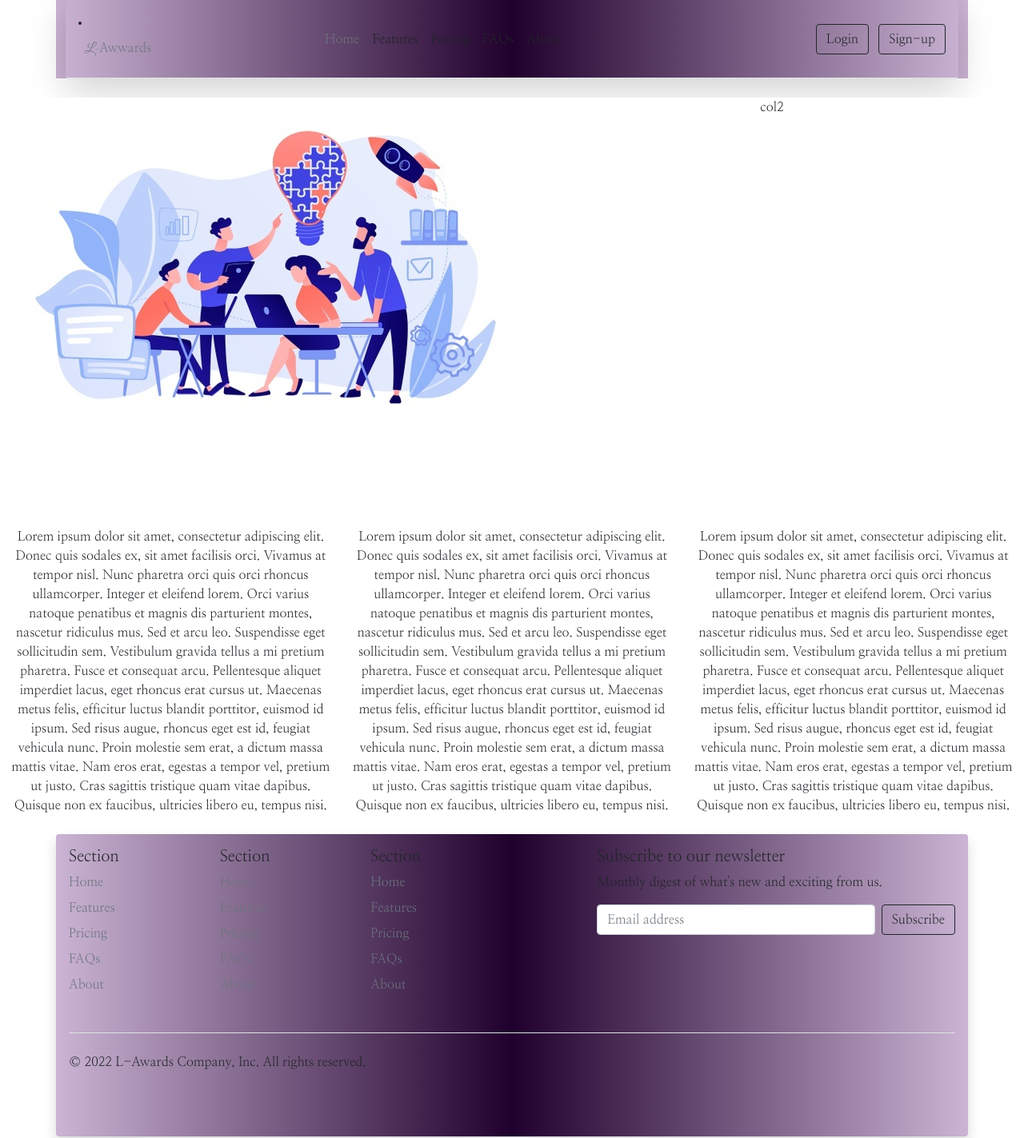
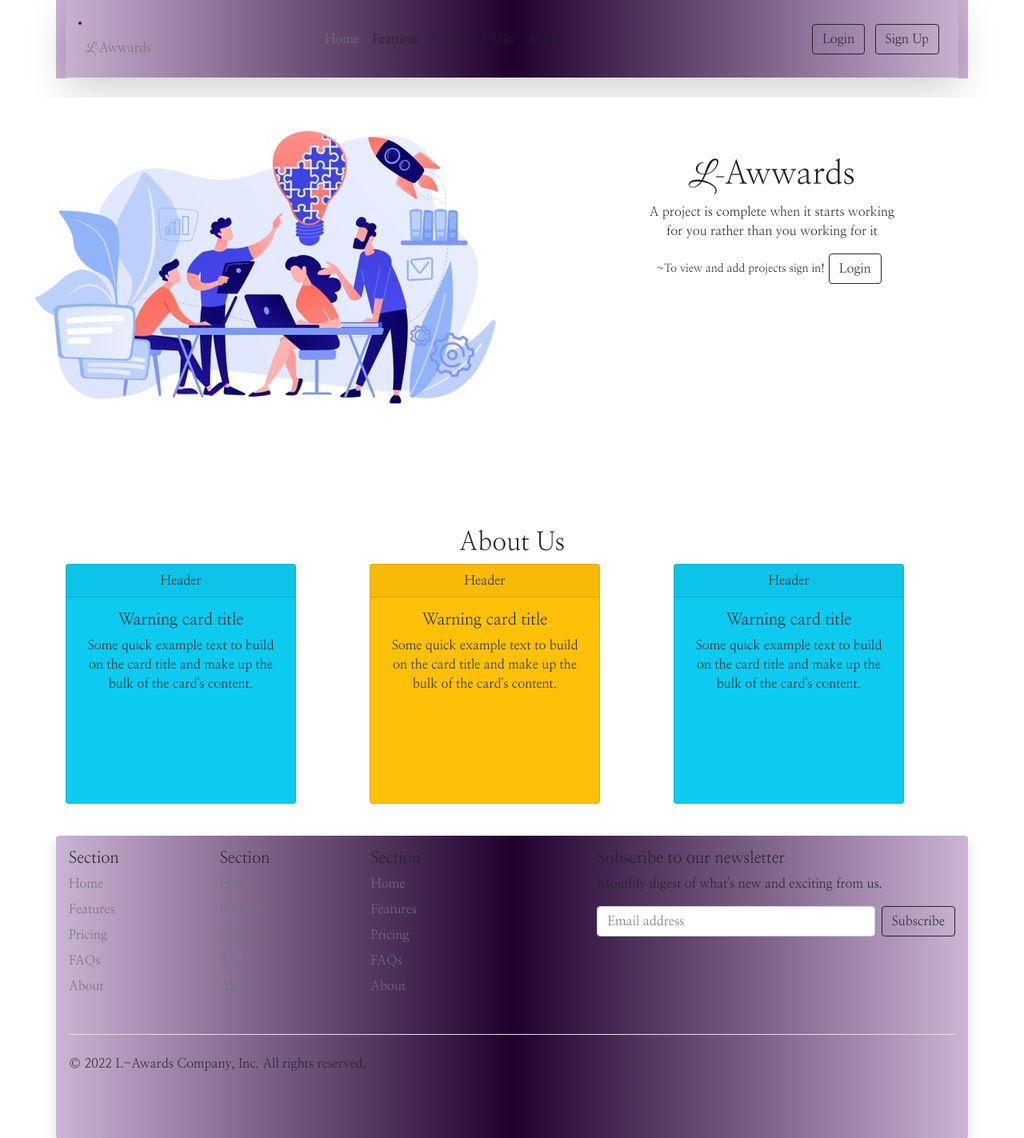
Before and after one commit to Liz-Adhiambo/awwards, a Django app: template users/templates/landing.html in a window 1280 px wide. Shown: the top 1423 px of the page at 80% size. Run offline with Django 3.2, Linux system fonts and the light colour scheme; the template is opened without the code that fills it, so the values that code supplies are empty; some libraries are stand-ins or nearby versions; some web fonts are replaced.

Commit message:
Added signin and login url to landing navbar

```diff
--- a/users/templates/landing.html
+++ b/users/templates/landing.html
@@ -14,8 +14,8 @@
       </ul>
 
       <div class="col-md-3 text-end">
-        <button type="button" class="btn btn-outline-dark me-2">Login</button>
-        <button type="button" class="btn btn-outline-dark">Sign-up</button>
+        <a href={% url 'signin' %}><button type="button" class="btn btn-outline-dark me-2">Login</button></a>
+        <a href={% url 'signup' %}><button type="button" class="btn btn-outline-dark me-2">Sign Up</button></a>
       </div>
     </header>
   </div>
@@ -24,10 +24,16 @@
   <div class="container-fluid " id="h-page">
         <div class='row'>
             <div class='col'>
-                <img src='/images/image2.jpg' alt='image' style='width:500px height:300px'>
+                <img src={% static 'images/image2.jpg'%} alt='image' style='width:500px height:300px'>
             </div>
             <div class='col'>
-                col2
+                <br>
+                <br>
+                <br>
+                <h1><span class='logo'>L-</span>Awwards</h1>
+                <p>A project is complete when it starts working <br>for you rather than you working for it</p>
+                <small>~To view and add projects sign in!</small>
+                <a href={% url 'signin' %}><button type="button" class="btn btn-outline-dark me-2">Login</button></a>
 
             </div>
         </div>
@@ -40,18 +46,36 @@
   <br>
 
 
-  <div class="container-fluid " id="h-page">
+  <div class="container " id="h-page">
+    <h2>About Us</h2>
     <div class='row'>
         <div class='col'>
-            Lorem ipsum dolor sit amet, consectetur adipiscing elit. Donec quis sodales ex, sit amet facilisis orci. Vivamus at tempor nisl. Nunc pharetra orci quis orci rhoncus ullamcorper. Integer et eleifend lorem. Orci varius natoque penatibus et magnis dis parturient montes, nascetur ridiculus mus. Sed et arcu leo. Suspendisse eget sollicitudin sem. Vestibulum gravida tellus a mi pretium pharetra. Fusce et consequat arcu. Pellentesque aliquet imperdiet lacus, eget rhoncus erat cursus ut. Maecenas metus felis, efficitur luctus blandit porttitor, euismod id ipsum. Sed risus augue, rhoncus eget est id, feugiat vehicula nunc. Proin molestie sem erat, a dictum massa mattis vitae. Nam eros erat, egestas a tempor vel, pretium ut justo. Cras sagittis tristique quam vitae dapibus. Quisque non ex faucibus, ultricies libero eu, tempus nisi.
+            <div class="card text-dark bg-info mb-3" style="max-width: 18rem;">
+                <div class="card-header">Header</div>
+                <div class="card-body">
+                  <h5 class="card-title">Warning card title</h5>
+                  <p class="card-text">Some quick example text to build on the card title and make up the bulk of the card's content.</p>
+                </div>
+              </div>
         </div>
         <div class='col'>
-            Lorem ipsum dolor sit amet, consectetur adipiscing elit. Donec quis sodales ex, sit amet facilisis orci. Vivamus at tempor nisl. Nunc pharetra orci quis orci rhoncus ullamcorper. Integer et eleifend lorem. Orci varius natoque penatibus et magnis dis parturient montes, nascetur ridiculus mus. Sed et arcu leo. Suspendisse eget sollicitudin sem. Vestibulum gravida tellus a mi pretium pharetra. Fusce et consequat arcu. Pellentesque aliquet imperdiet lacus, eget rhoncus erat cursus ut. Maecenas metus felis, efficitur luctus blandit porttitor, euismod id ipsum. Sed risus augue, rhoncus eget est id, feugiat vehicula nunc. Proin molestie sem erat, a dictum massa mattis vitae. Nam eros erat, egestas a tempor vel, pretium ut justo. Cras sagittis tristique quam vitae dapibus. Quisque non ex faucibus, ultricies libero eu, tempus nisi.
+            <div class="card text-dark bg-warning mb-3" style="max-width: 18rem;">
+                <div class="card-header">Header</div>
+                <div class="card-body">
+                  <h5 class="card-title">Warning card title</h5>
+                  <p class="card-text">Some quick example text to build on the card title and make up the bulk of the card's content.</p>
+                </div>
+              </div>
 
         </div>
         <div class='col'>
-            Lorem ipsum dolor sit amet, consectetur adipiscing elit. Donec quis sodales ex, sit amet facilisis orci. Vivamus at tempor nisl. Nunc pharetra orci quis orci rhoncus ullamcorper. Integer et eleifend lorem. Orci varius natoque penatibus et magnis dis parturient montes, nascetur ridiculus mus. Sed et arcu leo. Suspendisse eget sollicitudin sem. Vestibulum gravida tellus a mi pretium pharetra. Fusce et consequat arcu. Pellentesque aliquet imperdiet lacus, eget rhoncus erat cursus ut. Maecenas metus felis, efficitur luctus blandit porttitor, euismod id ipsum. Sed risus augue, rhoncus eget est id, feugiat vehicula nunc. Proin molestie sem erat, a dictum massa mattis vitae. Nam eros erat, egestas a tempor vel, pretium ut justo. Cras sagittis tristique quam vitae dapibus. Quisque non ex faucibus, ultricies libero eu, tempus nisi.
-
+            <div class="card text-dark bg-info mb-3" style="max-width: 18rem;">
+                <div class="card-header">Header</div>
+                <div class="card-body">
+                  <h5 class="card-title">Warning card title</h5>
+                  <p class="card-text">Some quick example text to build on the card title and make up the bulk of the card's content.</p>
+                </div>
+              </div>
         </div>
     </div>
 
```
